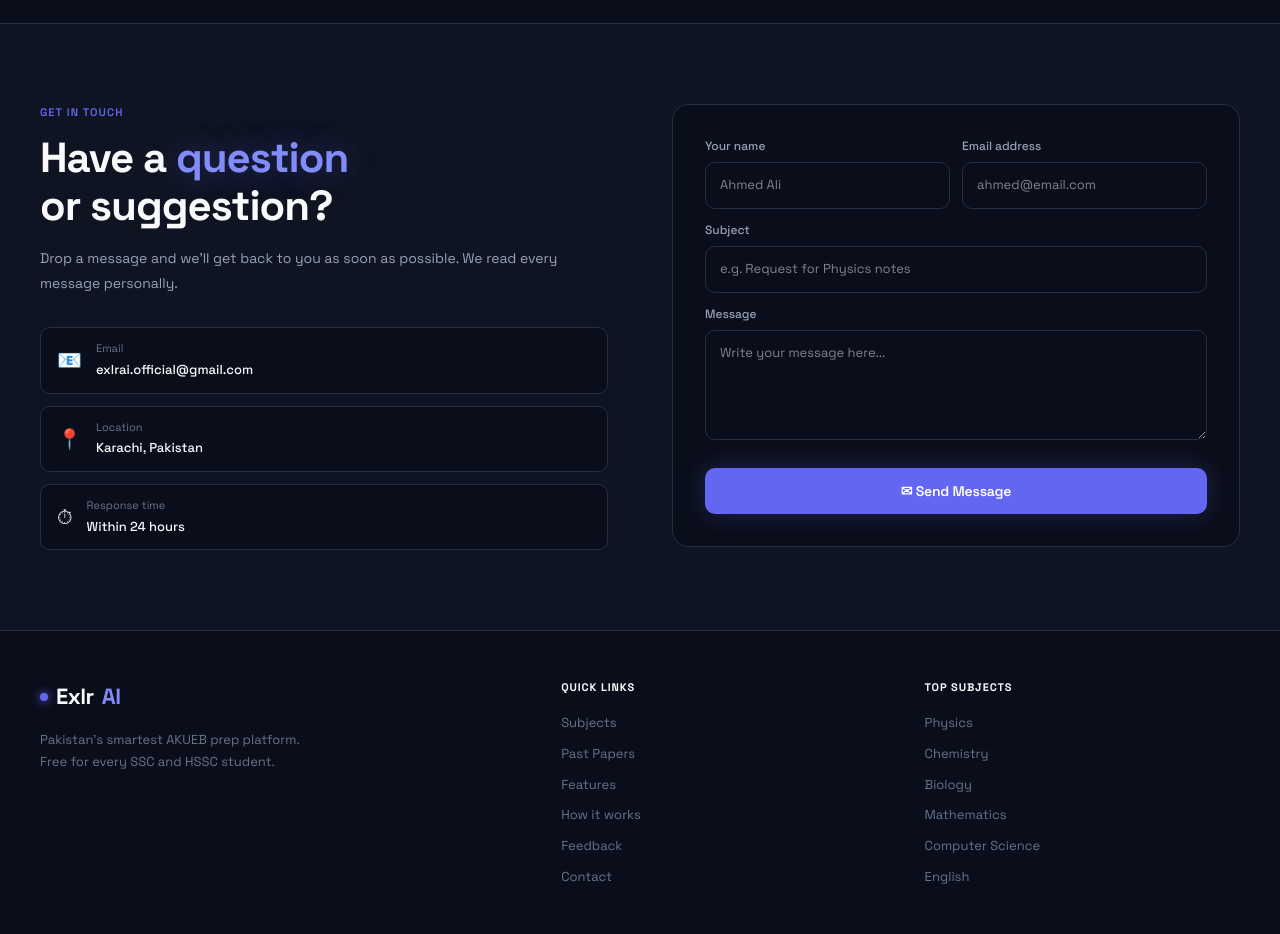
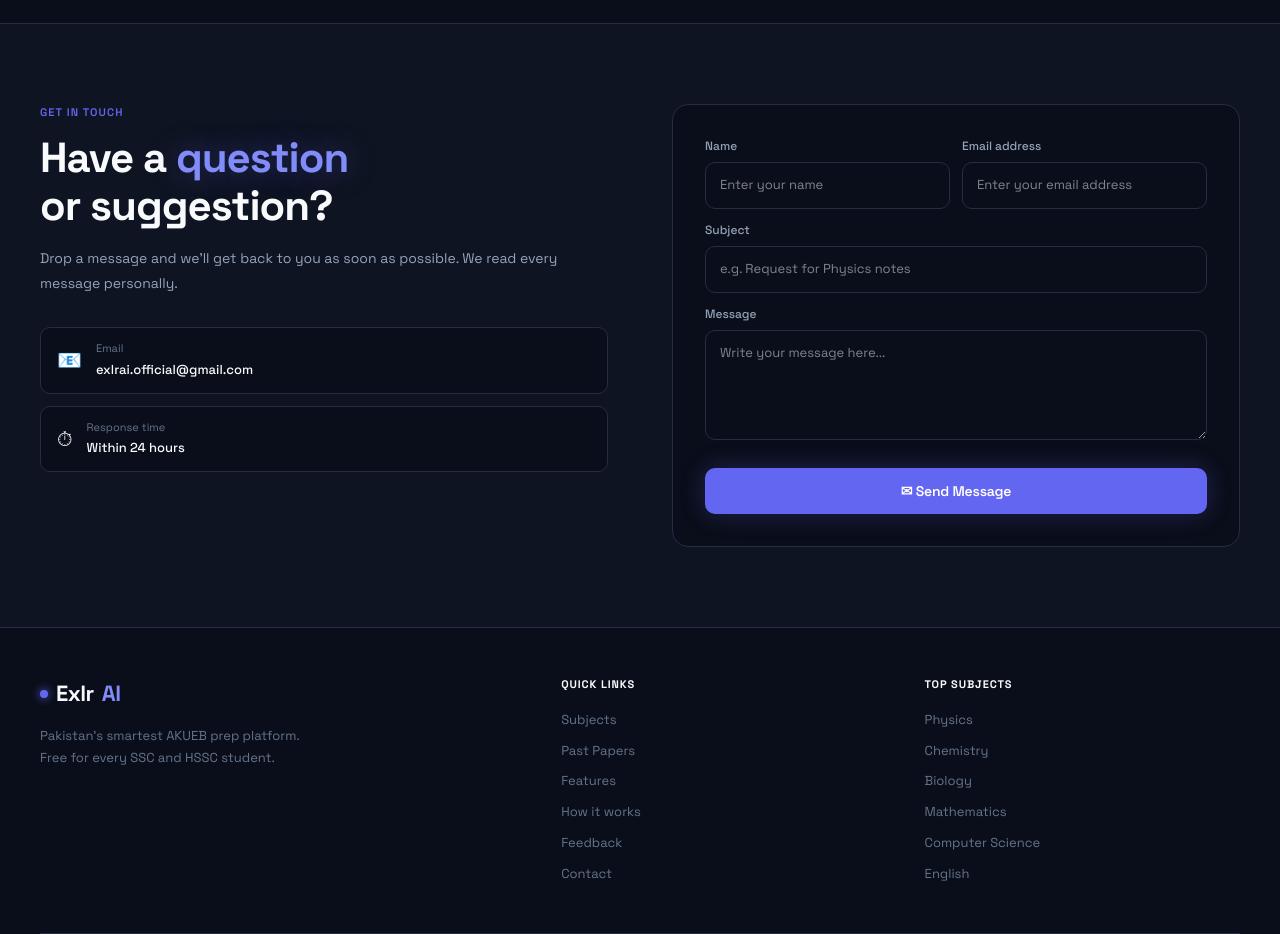
Before and after one commit to FarihaKarim12/exlr-ai, a Next.js app: page / in a window 1280 px wide. Shown: the part 2740-3674 px from the top of the page. Built offline with nearby package versions, Linux system fonts and the light colour scheme.

Commit message:
Update Contact.tsx

```diff
--- a/components/Contact.tsx
+++ b/components/Contact.tsx
@@ -74,7 +74,6 @@
           <div style={{ display: 'flex', flexDirection: 'column', gap: 12 }}>
             {[
               { icon: '📧', label: 'Email', value: 'exlrai.official@gmail.com' },
-              { icon: '📍', label: 'Location', value: 'Karachi, Pakistan' },
               { icon: '⏱', label: 'Response time', value: 'Within 24 hours' },
             ].map(item => (
               <div key={item.label} style={{
@@ -100,8 +99,8 @@
         }}>
           <div style={{ display: 'grid', gridTemplateColumns: '1fr 1fr', gap: 12, marginBottom: 12 }}>
             <div>
-              <label style={{ display: 'block', fontSize: 12, fontWeight: 500, color: '#94a3b8', marginBottom: 6 }}>Your name</label>
-              <input style={inputStyle} placeholder="Ahmed Ali"
+              <label style={{ display: 'block', fontSize: 12, fontWeight: 500, color: '#94a3b8', marginBottom: 6 }}>Name</label>
+              <input style={inputStyle} placeholder="Enter your name"
                 value={form.name}
                 onChange={e => setForm({ ...form, name: e.target.value })}
                 onFocus={e => (e.target.style.borderColor = '#6366f1')}
@@ -110,7 +109,7 @@
             </div>
             <div>
               <label style={{ display: 'block', fontSize: 12, fontWeight: 500, color: '#94a3b8', marginBottom: 6 }}>Email address</label>
-              <input style={inputStyle} type="email" placeholder="ahmed@email.com"
+              <input style={inputStyle} type="email" placeholder="Enter your email address"
                 value={form.email}
                 onChange={e => setForm({ ...form, email: e.target.value })}
                 onFocus={e => (e.target.style.borderColor = '#6366f1')}
```
